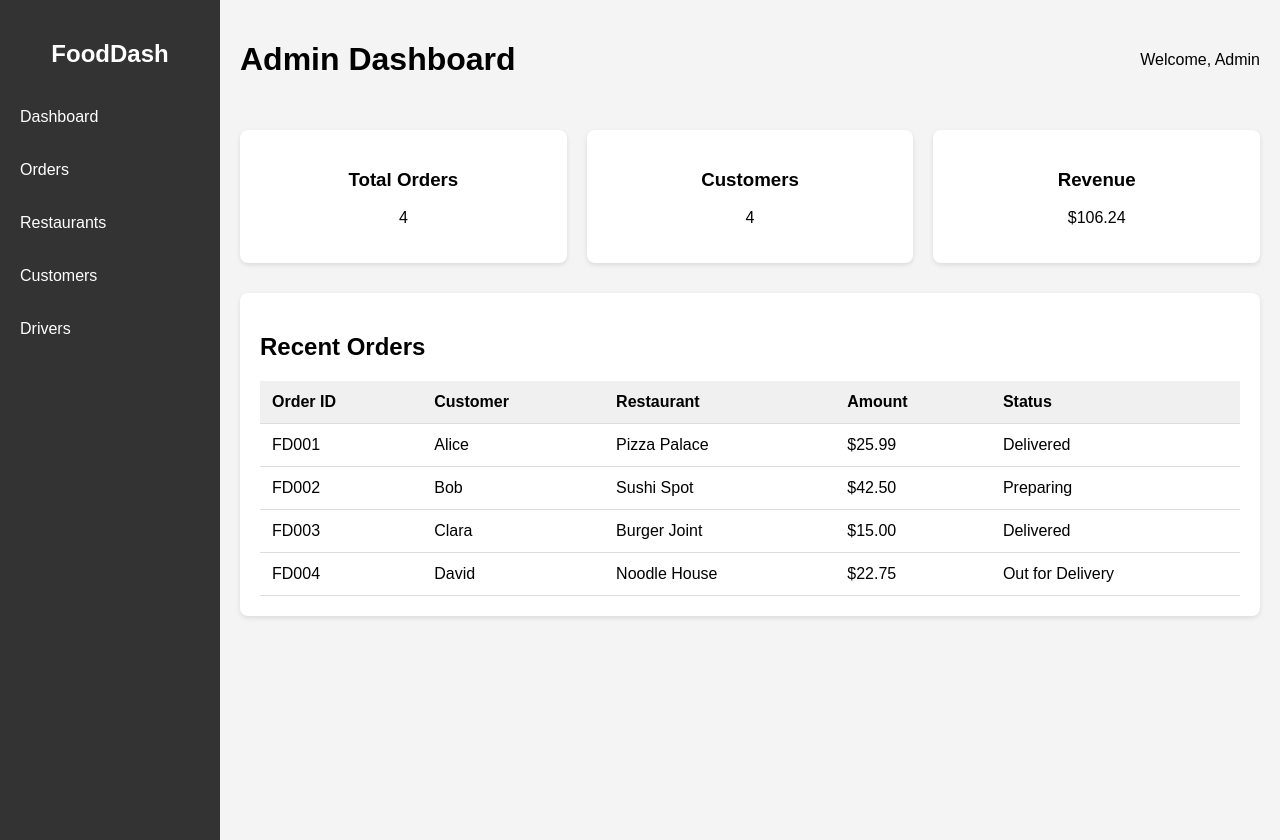
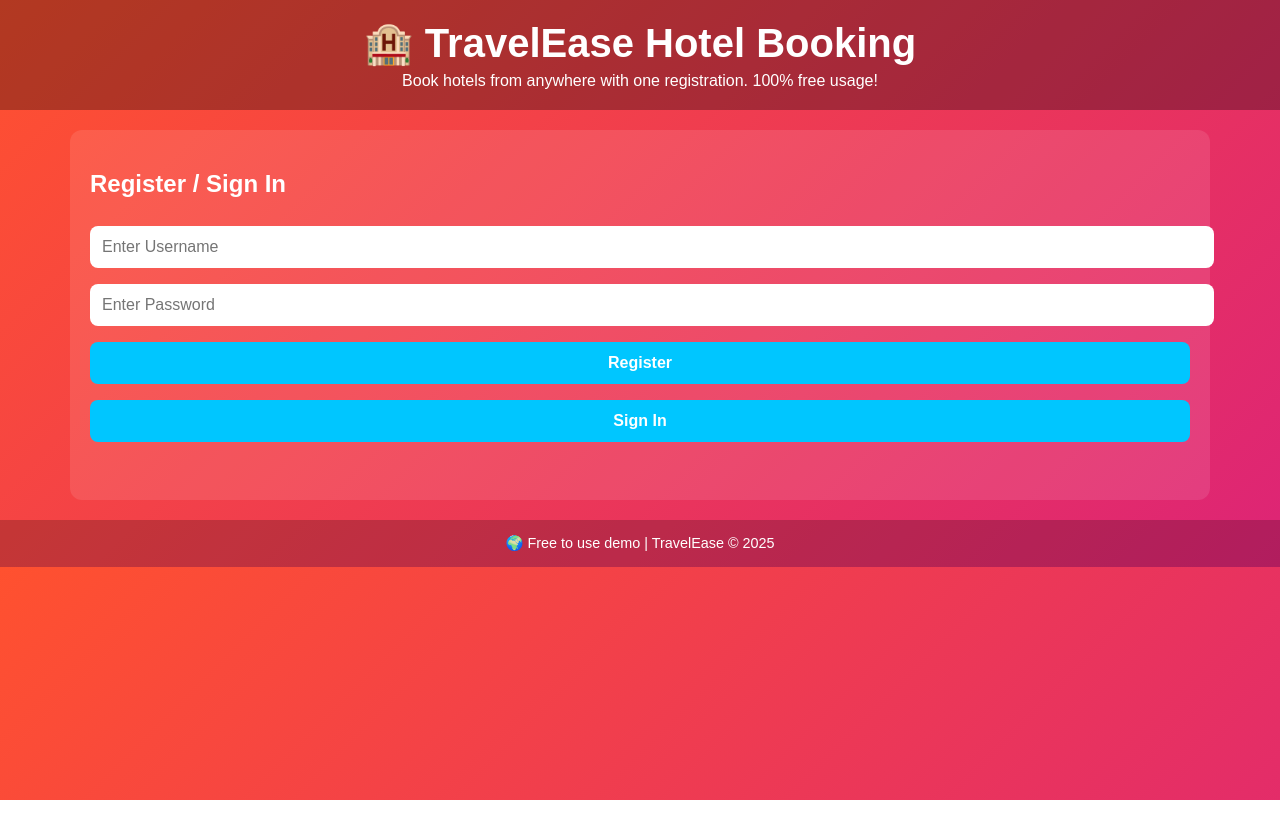
Before and after one commit to dinesh-2626/my-3rd-repo, a plain HTML site: page index.html in a window 1280 px wide. After the commit the page ends 800 px from the top, so only its background shows below. Drawn offline with Linux system fonts and the light colour scheme.

Commit message:
Update index.html

```diff
--- a/index.html
+++ b/index.html
@@ -1,179 +1,200 @@
 <!DOCTYPE html>
 <html lang="en">
 <head>
-  <meta charset="UTF-8" />
-  <meta name="viewport" content="width=device-width, initial-scale=1.0"/>
-  <title>Food Delivery Dashboard</title>
+  <meta charset="UTF-8">
+  <title>Hotel Booking Dashboard</title>
   <style>
     body {
       margin: 0;
-      font-family: Arial, sans-serif;
-      background: #f4f4f4;
+      font-family: "Poppins", sans-serif;
+      background: linear-gradient(135deg, #ff512f, #dd2476);
+      color: #fff;
     }
-
+    header {
+      text-align: center;
+      padding: 20px;
+      background: rgba(0,0,0,0.3);
+    }
+    header h1 {
+      margin: 0;
+      font-size: 2.5rem;
+    }
+    header p {
+      margin: 5px 0 0;
+    }
     .container {
-      display: flex;
+      max-width: 1100px;
+      margin: 20px auto;
+      padding: 20px;
+      background: rgba(255,255,255,0.1);
+      border-radius: 12px;
     }
-
-    .sidebar {
-      width: 200px;
-      background-color: #333;
-      color: #fff;
-      height: 100vh;
-      padding: 20px 10px;
-    }
-
-    .sidebar h2 {
-      text-align: center;
+    .auth, .search-section, .results {
       margin-bottom: 30px;
     }
-
-    .sidebar a {
-      display: block;
+    input, button {
+      padding: 12px;
+      border-radius: 8px;
+      border: none;
+      margin: 8px 0;
+      width: 100%;
+      font-size: 1rem;
+    }
+    button {
+      background: #00c6ff;
       color: #fff;
-      text-decoration: none;
+      cursor: pointer;
+      font-weight: bold;
+      transition: 0.3s;
+    }
+    button:hover {
+      background: #0096cc;
+    }
+    .hotel-card {
+      background: #fff;
+      color: #333;
+      border-radius: 12px;
       margin: 15px 0;
-      padding: 10px;
-      border-radius: 5px;
+      box-shadow: 0px 4px 8px rgba(0,0,0,0.3);
+      overflow: hidden;
+      transition: transform 0.3s;
+      display: flex;
+      flex-direction: column;
     }
-
-    .sidebar a:hover {
-      background-color: #444;
+    .hotel-card:hover {
+      transform: scale(1.03);
     }
-
-    .main {
-      flex-grow: 1;
-      padding: 20px;
+    .hotel-card img {
+      width: 100%;
+      height: 200px;
+      object-fit: cover;
     }
-
-    .header {
-      display: flex;
-      justify-content: space-between;
-      align-items: center;
-      margin-bottom: 30px;
+    .hotel-info {
+      padding: 15px;
     }
-
-    .cards {
-      display: flex;
-      gap: 20px;
-      margin-bottom: 30px;
+    .hotel-info h3 {
+      margin: 0 0 10px;
+      color: #ff512f;
     }
-
-    .card {
-      background: white;
-      padding: 20px;
-      border-radius: 8px;
-      flex: 1;
-      box-shadow: 0 2px 5px rgba(0,0,0,0.1);
+    .hotel-info button {
+      width: auto;
+      padding: 10px 20px;
+      margin-top: 10px;
+    }
+    .hidden {
+      display: none;
+    }
+    footer {
       text-align: center;
+      padding: 15px;
+      background: rgba(0,0,0,0.2);
+      font-size: 0.9rem;
     }
-
-    .orders-table {
-      background: white;
-      border-radius: 8px;
-      box-shadow: 0 2px 5px rgba(0,0,0,0.1);
-      padding: 20px;
-    }
-
-    table {
-      width: 100%;
-      border-collapse: collapse;
-    }
-
-    th, td {
-      padding: 12px;
-      text-align: left;
-      border-bottom: 1px solid #ddd;
-    }
-
-    th {
-      background-color: #f0f0f0;
-    }
-
   </style>
 </head>
 <body>
+  <header>
+    <h1>🏨 TravelEase Hotel Booking</h1>
+    <p>Book hotels from anywhere with one registration. 100% free usage!</p>
+  </header>
 
   <div class="container">
-    <div class="sidebar">
-      <h2>FoodDash</h2>
-      <a href="#">Dashboard</a>
-      <a href="#">Orders</a>
-      <a href="#">Restaurants</a>
-      <a href="#">Customers</a>
-      <a href="#">Drivers</a>
+    <!-- Registration & Login -->
+    <div class="auth" id="authSection">
+      <h2>Register / Sign In</h2>
+      <input type="text" id="username" placeholder="Enter Username">
+      <input type="password" id="password" placeholder="Enter Password">
+      <button onclick="register()">Register</button>
+      <button onclick="login()">Sign In</button>
+      <p id="authMsg"></p>
     </div>
 
-    <div class="main">
-      <div class="header">
-        <h1>Admin Dashboard</h1>
-        <span>Welcome, Admin</span>
-      </div>
+    <!-- Search Hotels -->
+    <div class="search-section hidden" id="searchSection">
+      <h2>Search Hotels</h2>
+      <input type="text" id="placeInput" placeholder="Enter City or Place (e.g. Goa)">
+      <button onclick="searchHotels()">Search</button>
+    </div>
 
-      <div class="cards">
-        <div class="card" id="total-orders">
-          <h3>Total Orders</h3>
-          <p>0</p>
-        </div>
-        <div class="card" id="total-customers">
-          <h3>Customers</h3>
-          <p>0</p>
-        </div>
-        <div class="card" id="total-revenue">
-          <h3>Revenue</h3>
-          <p>$0</p>
-        </div>
-      </div>
-
-      <div class="orders-table">
-        <h2>Recent Orders</h2>
-        <table>
-          <thead>
-            <tr>
-              <th>Order ID</th>
-              <th>Customer</th>
-              <th>Restaurant</th>
-              <th>Amount</th>
-              <th>Status</th>
-            </tr>
-          </thead>
-          <tbody id="orders-body">
-            <!-- JS will insert rows here -->
-          </tbody>
-        </table>
-      </div>
+    <!-- Results -->
+    <div class="results hidden" id="resultsSection">
+      <h2>Available Hotels</h2>
+      <div id="hotelResults"></div>
     </div>
   </div>
 
+  <footer>
+    🌍 Free to use demo | TravelEase © 2025
+  </footer>
+
   <script>
-    const orders = [
-      { id: "FD001", customer: "Alice", restaurant: "Pizza Palace", amount: 25.99, status: "Delivered" },
-      { id: "FD002", customer: "Bob", restaurant: "Sushi Spot", amount: 42.50, status: "Preparing" },
-      { id: "FD003", customer: "Clara", restaurant: "Burger Joint", amount: 15.00, status: "Delivered" },
-      { id: "FD004", customer: "David", restaurant: "Noodle House", amount: 22.75, status: "Out for Delivery" }
-    ];
+    // Registration
+    function register() {
+      const user = document.getElementById('username').value;
+      const pass = document.getElementById('password').value;
+      if (user && pass) {
+        localStorage.setItem('hotelUser', JSON.stringify({user, pass}));
+        document.getElementById('authMsg').innerText = "✅ Registration successful! Please Sign In.";
+      } else {
+        document.getElementById('authMsg').innerText = "⚠️ Enter username and password.";
+      }
+    }
 
-    const totalOrders = orders.length;
-    const totalCustomers = new Set(orders.map(o => o.customer)).size;
-    const totalRevenue = orders.reduce((sum, o) => sum + o.amount, 0);
+    // Login
+    function login() {
+      const user = document.getElementById('username').value;
+      const pass = document.getElementById('password').value;
+      const saved = JSON.parse(localStorage.getItem('hotelUser'));
+      if (saved && saved.user === user && saved.pass === pass) {
+        document.getElementById('authSection').classList.add('hidden');
+        document.getElementById('searchSection').classList.remove('hidden');
+        document.getElementById('resultsSection').classList.remove('hidden');
+      } else {
+        document.getElementById('authMsg').innerText = "❌ Invalid credentials or not registered.";
+      }
+    }
 
-    document.getElementById("total-orders").querySelector("p").textContent = totalOrders;
-    document.getElementById("total-customers").querySelector("p").textContent = totalCustomers;
-    document.getElementById("total-revenue").querySelector("p").textContent = `$${totalRevenue.toFixed(2)}`;
+    // Demo Hotel Data with Photos
+    const hotels = {
+      "Delhi": [
+        {name: "Taj Palace", img: "https://source.unsplash.com/800x400/?hotel,delhi"},
+        {name: "The Oberoi", img: "https://source.unsplash.com/800x400/?luxury,delhi"},
+        {name: "ITC Maurya", img: "https://source.unsplash.com/800x400/?resort,delhi"}
+      ],
+      "Goa": [
+        {name: "Taj Exotica", img: "https://source.unsplash.com/800x400/?resort,goa"},
+        {name: "Le Méridien", img: "https://source.unsplash.com/800x400/?hotel,goa"},
+        {name: "Alila Diwa", img: "https://source.unsplash.com/800x400/?beach,goa"}
+      ],
+      "Mumbai": [
+        {name: "The Taj Mahal Palace", img: "https://source.unsplash.com/800x400/?hotel,mumbai"},
+        {name: "JW Marriott Juhu", img: "https://source.unsplash.com/800x400/?luxury,mumbai"},
+        {name: "Trident Nariman Point", img: "https://source.unsplash.com/800x400/?resort,mumbai"}
+      ]
+    };
 
-    const tbody = document.getElementById("orders-body");
+    // Search Hotels
+    function searchHotels() {
+      const place = document.getElementById('placeInput').value.trim();
+      const resultsDiv = document.getElementById('hotelResults');
+      resultsDiv.innerHTML = "";
 
-    orders.forEach(order => {
-      const row = document.createElement("tr");
-      row.innerHTML = `
-        <td>${order.id}</td>
-        <td>${order.customer}</td>
-        <td>${order.restaurant}</td>
-        <td>$${order.amount.toFixed(2)}</td>
-        <td>${order.status}</td>
-      `;
-      tbody.appendChild(row);
-    });
+      if (hotels[place]) {
+        hotels[place].forEach(hotel => {
+          const card = document.createElement("div");
+          card.className = "hotel-card";
+          card.innerHTML = `
+            <img src="${hotel.img}" alt="${hotel.name}">
+            <div class="hotel-info">
+              <h3>${hotel.name}</h3>
+              <button onclick="alert('✅ Booking confirmed at ${hotel.name}!')">Book Now</button>
+            </div>`;
+          resultsDiv.appendChild(card);
+        });
+      } else {
+        resultsDiv.innerHTML = "<p>No hotels found for this location.</p>";
+      }
+    }
   </script>
 </body>
 </html>
```
